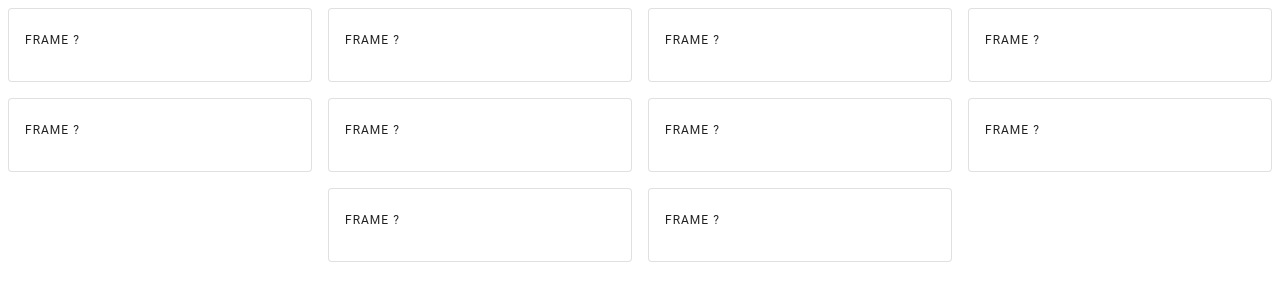
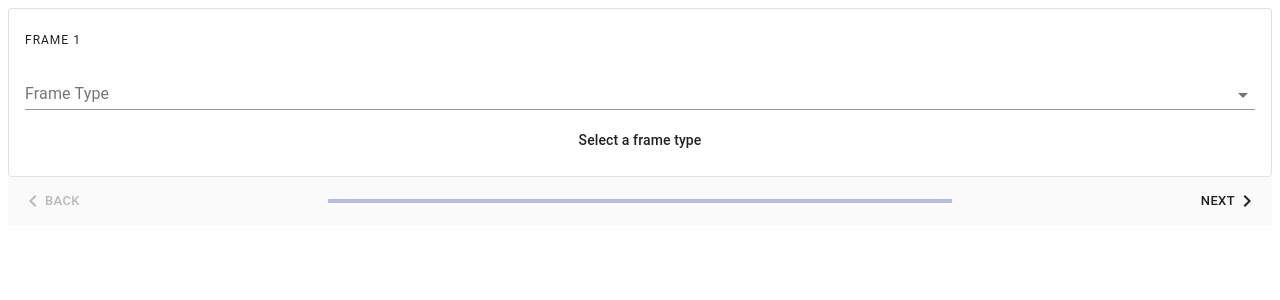
Before and after one commit to aauraizee/BowlingFrontEnd, a React (Create React App) app: page /add in a window 1280 px wide. Shown: the top 300 px of the page. Built offline with nearby package versions, Linux system fonts and the light colour scheme.

Commit message:
Made form a multi-step form. Functionality to pass data up to parent form on next

```diff
--- a/package.json
+++ b/package.json
@@ -4,6 +4,7 @@
   "private": true,
   "dependencies": {
     "@material-ui/core": "^4.9.12",
+    "@material-ui/icons": "^4.9.1",
     "@testing-library/jest-dom": "^4.2.4",
     "@testing-library/react": "^9.5.0",
     "@testing-library/user-event": "^7.2.1",
--- a/src/components/FrameCreateForm/FrameCreateForm.jsx
+++ b/src/components/FrameCreateForm/FrameCreateForm.jsx
@@ -1,13 +1,154 @@
-import React from 'react';
-import { Card, CardContent, Typography } from '@material-ui/core';
+import React, { useState, useEffect, Fragment } from 'react';
+import { Card, CardContent, Typography, FormControl, InputLabel, Select, TextField, MenuItem, Grid } from '@material-ui/core';
 
-const FrameCreateForm = () => {
+import { MobileStepper, Button } from '@material-ui/core';
+import { KeyboardArrowRight, KeyboardArrowLeft } from '@material-ui/icons'
+
+const FrameCreateForm = (props) => {
+
+    const { number } = props;
+
+    const [activeStep, setActiveStep] = useState(number)
+    const [frameType, setFrameType] = useState('')
+    const [frameData, setFrameData] = useState({ num: activeStep+1, type: frameType })
+
+    useEffect(() => {
+        if (frameType === 0) {
+            setFrameData({ num: activeStep+1, type: frameType, shot1: 10 })
+        } else if (frameType === 1 || frameType === 2) {
+            setFrameData({ num: activeStep+1, type: frameType, shot1: 0, shot2: 0, spareType: '' })
+        } else if (frameType === 3) {
+            setFrameData({ num: activeStep+1, type: frameType, shot1: 0, shot2: 0, shot3: 0 })
+        }
+        console.log('rerender')
+    }, [frameType]);
+
+    const handleSelectChange = (e) => {
+        setFrameType(e.target.value);
+    }
+
+    const handleChange = (e) => {
+        setFrameData({
+            ...frameData,
+            [e.target.name]: e.target.value
+        })
+    }
+
+    const handleNext = () => {
+        const frameAdded = props.onNext(frameData)
+        if(frameAdded) {
+            setActiveStep((activeStep) => activeStep + 1)
+        }
+    }
+
+    const handleBack = () => {
+        setActiveStep((activeStep) => activeStep - 1)
+    }
+
+    const buildTextFields = (frameType) => {
+        switch (frameType) {
+            case 0:
+                return (
+                    <Grid item xs={12}>
+                        <Typography variant='h6' align='center'>X</Typography>
+                    </Grid>
+                )
+            case 1:
+                return (
+                    <Fragment>
+                        <Grid item xs={6}>
+                            <TextField id="shot-1" label="Shot 1" variant='outlined' margin='dense' name='shot1' onChange={handleChange} />
+                        </Grid>
+                        <Grid item xs={6}>
+                            <Typography variant='h6' align='center'>/</Typography>
+                        </Grid>
+                        <Grid item xs={12}>
+                            <TextField id='spare-type' label="Enter Spare Type" margin='dense' name='spareType' onChange={handleChange} />
+                        </Grid>
+                    </Fragment>
+                )
+            case 2:
+                return (
+                    <Fragment>
+                        <Grid item xs={6}>
+                            <TextField id="shot-1" label="Shot 1" variant='outlined' margin='dense' name='shot1' onChange={handleChange}  />
+                        </Grid>
+                        <Grid item xs={6}>
+                            <TextField id="shot-2" label="Shot 2" variant='outlined' margin='dense' name='shot2' onChange={handleChange} />
+                        </Grid>
+                        <Grid item xs={12}>
+                            <TextField id='spareType' label="Enter Spare Type" margin='dense' name='spareType' onChange={handleChange}>/</TextField>
+                        </Grid>
+                    </Fragment>
+                )
+            case 3:
+                return (
+                    <Fragment>
+                        <Grid item xs={4}>
+                            <TextField id="shot-1" label="Shot 1" variant='outlined' margin='dense' name='shot1' onChange={handleChange} />
+                        </Grid>
+                        <Grid item xs={4}>
+                            <TextField id="shot-2" label="Shot 2" variant='outlined' margin='dense' name='shot2' onChange={handleChange} />
+                        </Grid>
+                        <Grid item xs={4}>
+                            <TextField id="shot-3" label="Shot 3" variant='outlined' margin='dense' name='shot3' onChange={handleChange} />
+                        </Grid>
+                    </Fragment>
+                )
+            default:
+                return (
+                    <Grid item xs={12}>
+                        <Typography variant='subtitle2' align='center'>Select a frame type</Typography>
+                    </Grid>
+                )
+        }
+    }
+
     return (
+        <Fragment>
         <Card variant='outlined'>
             <CardContent>
-                <Typography variant='overline' align='left'>Frame ?</Typography>
+                <Typography variant='overline' align='left'>Frame {activeStep+1}</Typography>
+                <Grid container spacing={2} justify='center'>
+                    <Grid item xs={12}>
+                        <FormControl fullWidth margin='dense'>
+                            <InputLabel id="shot-type-select-label">Frame Type</InputLabel>
+                            <Select
+                                labelId="shot-type-select-label"
+                                id="shot-type-select"
+                                value={frameType}
+                                onChange={handleSelectChange}
+                            >
+                                <MenuItem value={0}>Strike</MenuItem>
+                                <MenuItem value={1}>Spare</MenuItem>
+                                <MenuItem value={2}>Open</MenuItem>
+                                <MenuItem value={3}>Tenth</MenuItem>
+                            </Select>
+                        </FormControl>
+                    </Grid>
+                    {buildTextFields(frameType)}
+                </Grid>
             </CardContent>
         </Card>
+        <MobileStepper
+        variant="progress"
+        steps={10}
+        position="static"
+        activeStep={activeStep}
+        nextButton={
+            <Button size="small" onClick={handleNext} disabled={activeStep === 9}>
+            Next
+            <KeyboardArrowRight />
+            </Button>
+        }
+        backButton={
+            <Button size="small" onClick={handleBack} disabled={activeStep === 0}>
+            <KeyboardArrowLeft />
+            Back
+            </Button>
+        }
+    />
+    </Fragment>
     )
 
 
--- a/src/components/GameCreateForm/GameCreateForm.jsx
+++ b/src/components/GameCreateForm/GameCreateForm.jsx
@@ -1,45 +1,59 @@
-import React, { Fragment } from 'react';
+import React, { useState, useEffect, Fragment } from 'react';
 import FrameCreateForm from '../FrameCreateForm/FrameCreateForm';
 
-import { Grid } from '@material-ui/core';
+const GameCreateForm = () => {
 
-const GameCreateForm = () => {
+    const [frameInfo, setFrameInfo] = useState([]);
+    const [shotInfo, setShotInfo] = useState([]);
+    const [activeStep, setActiveStep] = useState(0);
+
+    // useEffect(() => {
+    //     for (let i = 1; i <= 10; i++) {
+    //         let nextFrame = { num: i, type: '' }
+    //         setFrameInfo(frameInfo => [...frameInfo, nextFrame])
+    //     }
+    // }, []);
+
+    const buildStepContent = () => {
+        switch(activeStep) {
+            case 0:
+            case 1:
+            case 2:
+            case 3:
+            case 4:
+            case 5:
+            case 6:
+            case 7:
+            case 8:
+            case 9:
+                return (<FrameCreateForm number={activeStep} onNext={handleNext} onBack={handleBack} />)
+        }
+    }
+
+    const handleNext = (data) => {
+        if(frameInfo.some(frame => frame.num === data.num))
+            return true
+        else {
+            setFrameInfo([...frameInfo, data])
+            return true
+        }
+
+    }
+
+    const handleBack = (data) => {
+        console.log('parent received:' + JSON.stringify(data))
+    }
+
+
     return (
         <Fragment>
-            <Grid container spacing={2} justify="center">
-                <Grid item xs={3}>
-                    <FrameCreateForm />
-                </Grid>
-                <Grid item xs={3}>
-                    <FrameCreateForm />
-                </Grid>
-                <Grid item xs={3}>
-                    <FrameCreateForm />
-                </Grid>
-                <Grid item xs={3}>
-                    <FrameCreateForm />
-                </Grid>
-                <Grid item xs={3}>
-                    <FrameCreateForm />
-                </Grid>
-                <Grid item xs={3}>
-                    <FrameCreateForm />
-                </Grid>
-                <Grid item xs={3}>
-                    <FrameCreateForm />
-                </Grid>
-                <Grid item xs={3}>
-                    <FrameCreateForm />
-                </Grid>
-                <Grid item xs={3}>
-                    <FrameCreateForm />
-                </Grid>
-                <Grid item xs={3}>
-                    <FrameCreateForm />
-                </Grid>
-            </Grid>
+            <form>
+                {buildStepContent()}
+            </form>
         </Fragment>
     )
 }
 
+
+
 export default GameCreateForm;
```
Also changed, not shown: 1 other file (tests, documents, lock files or other folders).
